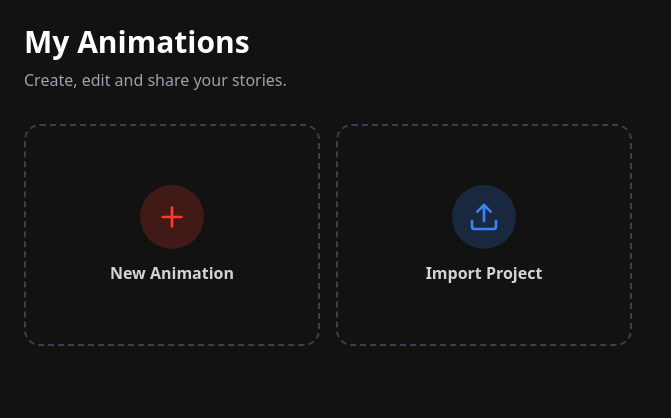
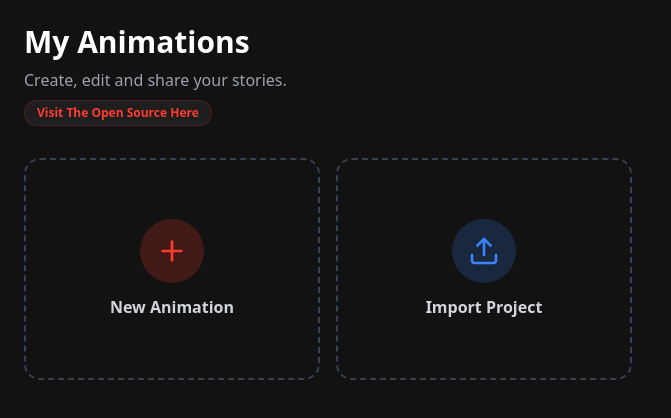
Before and after one commit to PLOWPDUD/ClipAnim-Creator, a React (Vite) app: page / in a window 1280 px wide. Shown: the top 418 px of the page, without its empty margins (0-671 px from the left). Built offline with nearby package versions, Linux system fonts and the light colour scheme.

Commit message:
feat: Add link to open source repository
Adds a visible link on the main menu screen directing users to the project's GitHub repository. This promotes community engagement and transparency.

```diff
--- a/App.tsx
+++ b/App.tsx
@@ -345,7 +345,7 @@ export default function App() {
           });
       } else {
           setShowExitConfirm(false);
-          setView('menu');
+              setView('menu');
       }
   };
 
@@ -801,6 +801,14 @@ export default function App() {
                  <div>
                     <h1 className="text-3xl font-bold mb-2">My Animations</h1>
                     <p className="text-gray-400">Create, edit and share your stories.</p>
+                    <a
+                        href="https://github.com/PLOWPDUD/ClipAnim-Creator"
+                        target="_blank"
+                        rel="noopener noreferrer"
+                        className="inline-block mt-2 text-xs font-bold text-[#FF3B30] hover:text-red-400 transition-colors bg-white/5 px-3 py-1 rounded-full border border-[#FF3B30]/20"
+                    >
+                        Visit The Open Source Here
+                    </a>
                  </div>
                  <input ref={importFileRef} type="file" accept=".json" onChange={handleImportProjectFile} className="hidden" />
              </div>
```
